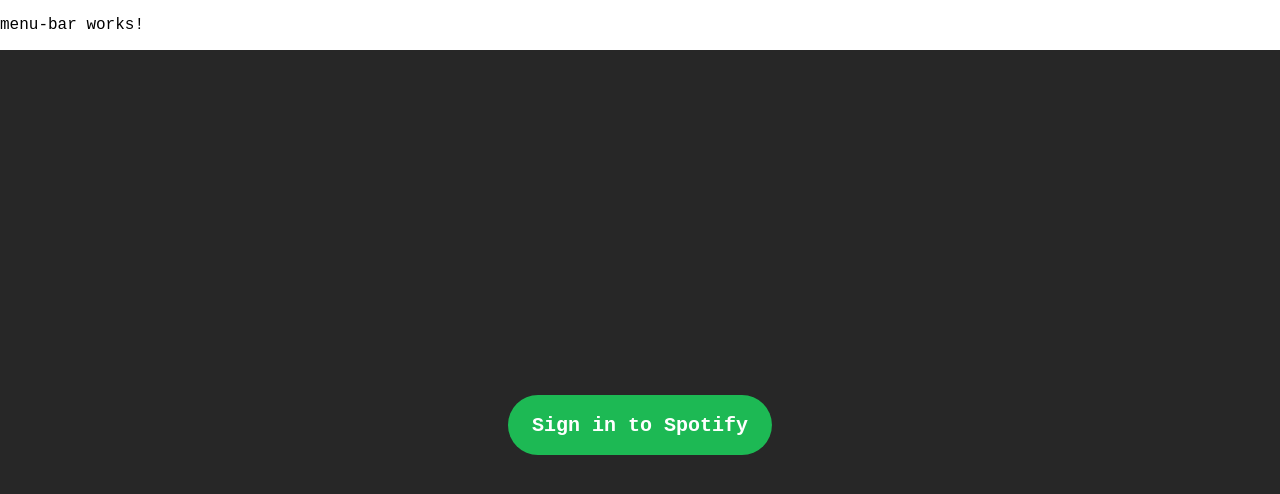
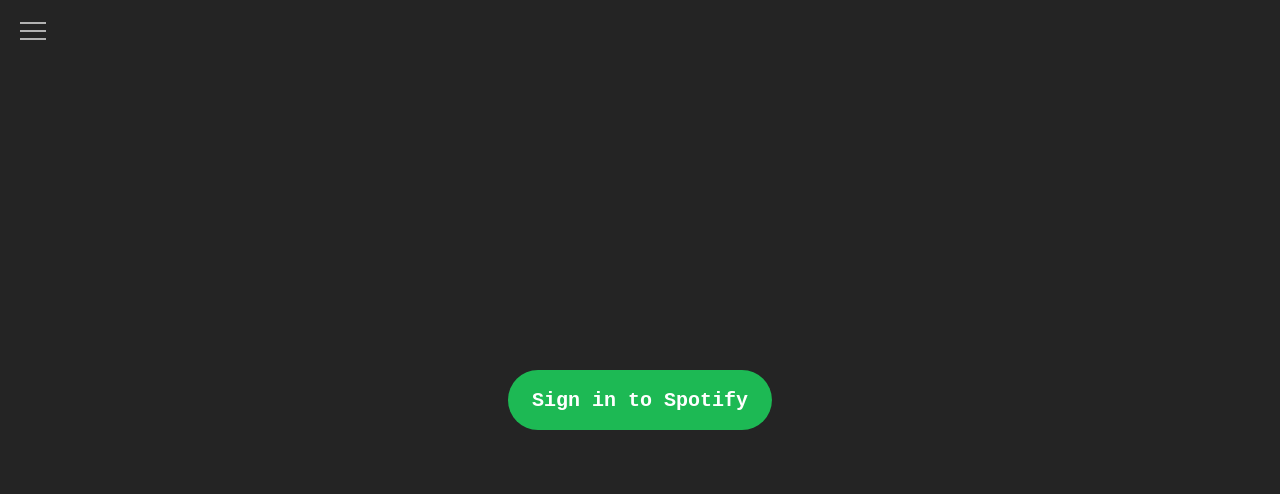
Before and after one commit to alanzhu39/spotify-graph, an Angular app: page / in a window 1280 px wide. Shown: the top 494 px of the page. Built offline with nearby package versions, Linux system fonts and the light colour scheme; what vis would draw is missing.

Commit message:
adding menu bar

```diff
--- a/src/app/menu-bar/menu-bar.component.css
+++ b/src/app/menu-bar/menu-bar.component.css
@@ -0,0 +1,84 @@
+#menu-bar-container {
+  position: absolute;
+  z-index: 20;
+}
+
+#menu__toggle {
+  opacity: 0;
+}
+
+#menu__toggle:checked + .menu__btn > span {
+  transform: rotate(45deg);
+}
+
+#menu__toggle:checked + .menu__btn > span::before {
+  top: 0;
+  transform: rotate(0deg);
+}
+
+#menu__toggle:checked + .menu__btn > span::after {
+  top: 0;
+  transform: rotate(90deg);
+}
+
+#menu__toggle:checked ~ #menu-contents {
+  left: 0 !important;
+}
+
+.menu__btn {
+  position: absolute;
+  top: 30px;
+  left: 20px;
+  width: 26px;
+  height: 26px;
+  cursor: pointer;
+  z-index: 1;
+}
+
+.menu__btn > span,
+.menu__btn > span::before,
+.menu__btn > span::after {
+  display: block;
+  position: absolute;
+  width: 100%;
+  height: 2px;
+  background-color: #b2b2b2;
+  transition-duration: 0.25s;
+}
+
+.menu__btn > span::before {
+  content: '';
+  top: -8px;
+}
+
+.menu__btn > span::after {
+  content: '';
+  top: 8px;
+}
+
+#menu-contents {
+  display: block;
+  position: fixed;
+  color: #333;
+  /* font-family: 'Helvetica', sans-serif; */
+  transition-duration: 0.25s;
+  top: 0;
+  left: -100%;
+  width: 400px;
+  margin: 0;
+  padding: 80px 30px;
+  height: calc(100% - 160px);
+  background-color: #eceff1;
+  box-shadow: 2px 2px 6px rgba(0, 0, 0, 0.4);
+  transition-duration: 0.25s;
+  overflow-y: auto;
+}
+
+p {
+  font-size: 18px;
+  line-height: 1.5;
+}
+
+a {
+  color: #333;
+}
--- a/src/app/menu-bar/menu-bar.component.html
+++ b/src/app/menu-bar/menu-bar.component.html
@@ -1 +1,35 @@
-<p>menu-bar works!</p>
+<div id="menu-bar-container">
+  <input id="menu__toggle" type="checkbox" />
+  <label class="menu__btn" for="menu__toggle">
+    <span></span>
+  </label>
+
+  <div id="menu-contents">
+    <h1>Spoti-graph</h1>
+    <h2>About</h2>
+    <p>
+      Spoti-graph is a tool that generates a graph of the artists in your
+      Spotify library.
+    </p>
+    <p>Nodes in the graph are the artists from your saved songs.</p>
+    <p>
+      If two artists are related (as determined by Spotify's listening
+      statistics), they'll have an edge between them.
+    </p>
+    <p>
+      Once the graph is drawn, you'll likely see artists from similar genres or
+      communities clustered together.
+    </p>
+    <p>Sign in to Spotify to draw your unique graph!</p>
+    <br />
+    <p>
+      Built by Alan Zhu. Check out the source code on
+      <a
+        href="https://github.com/alanzhu39/spotify-graph"
+        target="_blank"
+        rel="noopener noreferrer"
+        >GitHub</a
+      >.
+    </p>
+  </div>
+</div>
--- a/src/app/menu-bar/menu-bar.component.ts
+++ b/src/app/menu-bar/menu-bar.component.ts
@@ -5,6 +5,4 @@
   templateUrl: './menu-bar.component.html',
   styleUrls: ['./menu-bar.component.css']
 })
-export class MenuBarComponent {
-
-}
+export class MenuBarComponent {}
--- a/src/app/spotify-graph/spotify-graph.component.css
+++ b/src/app/spotify-graph/spotify-graph.component.css
@@ -2,7 +2,7 @@
   position: absolute;
   width: 100%;
   height: 100%;
-  background-color: rgba(10, 10, 10, 0.3);
+  background-color: rgba(0, 0, 0, 0.3);
   z-index: 10;
 }
 
```
Also changed, not shown: 1 other file (tests, documents, lock files or other folders).
